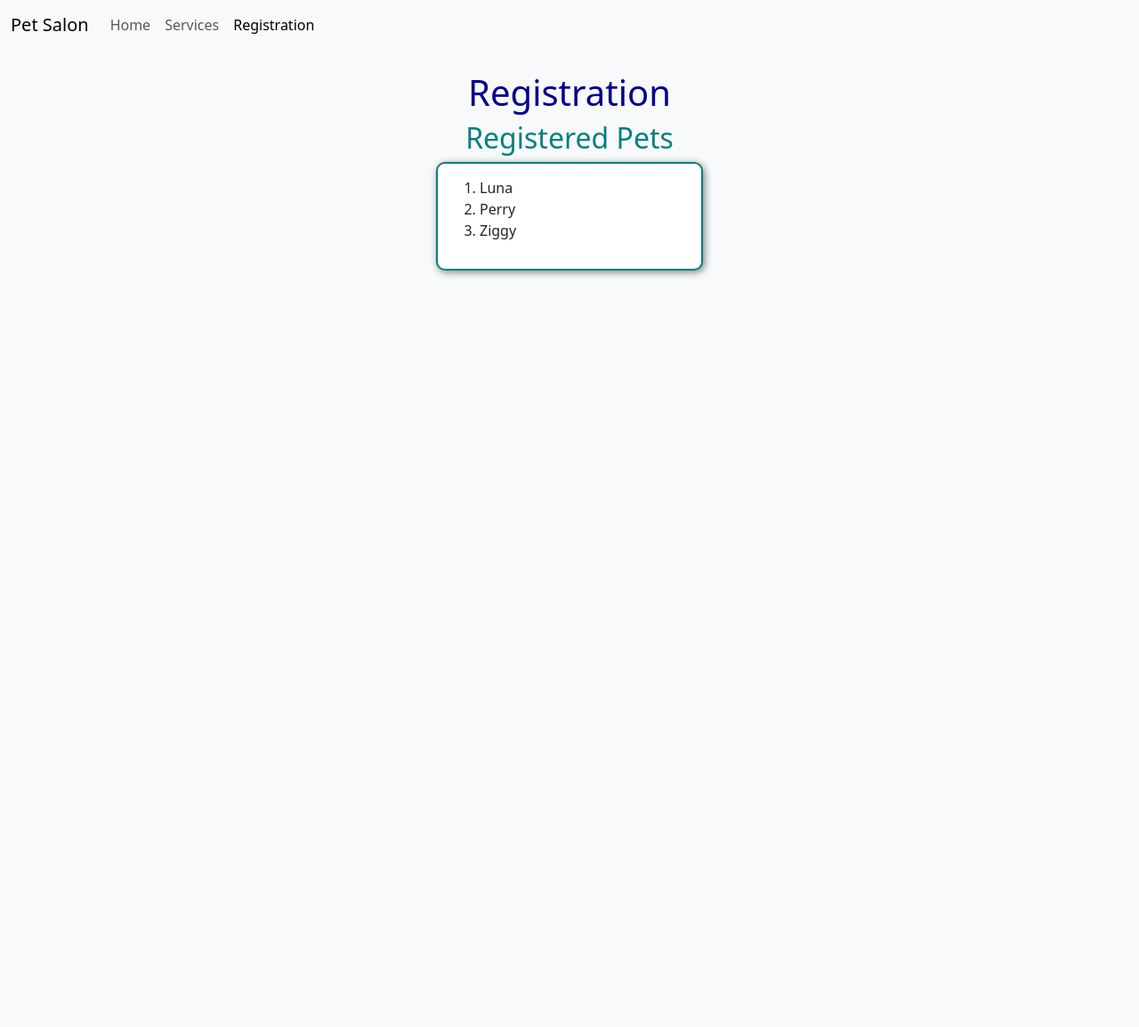
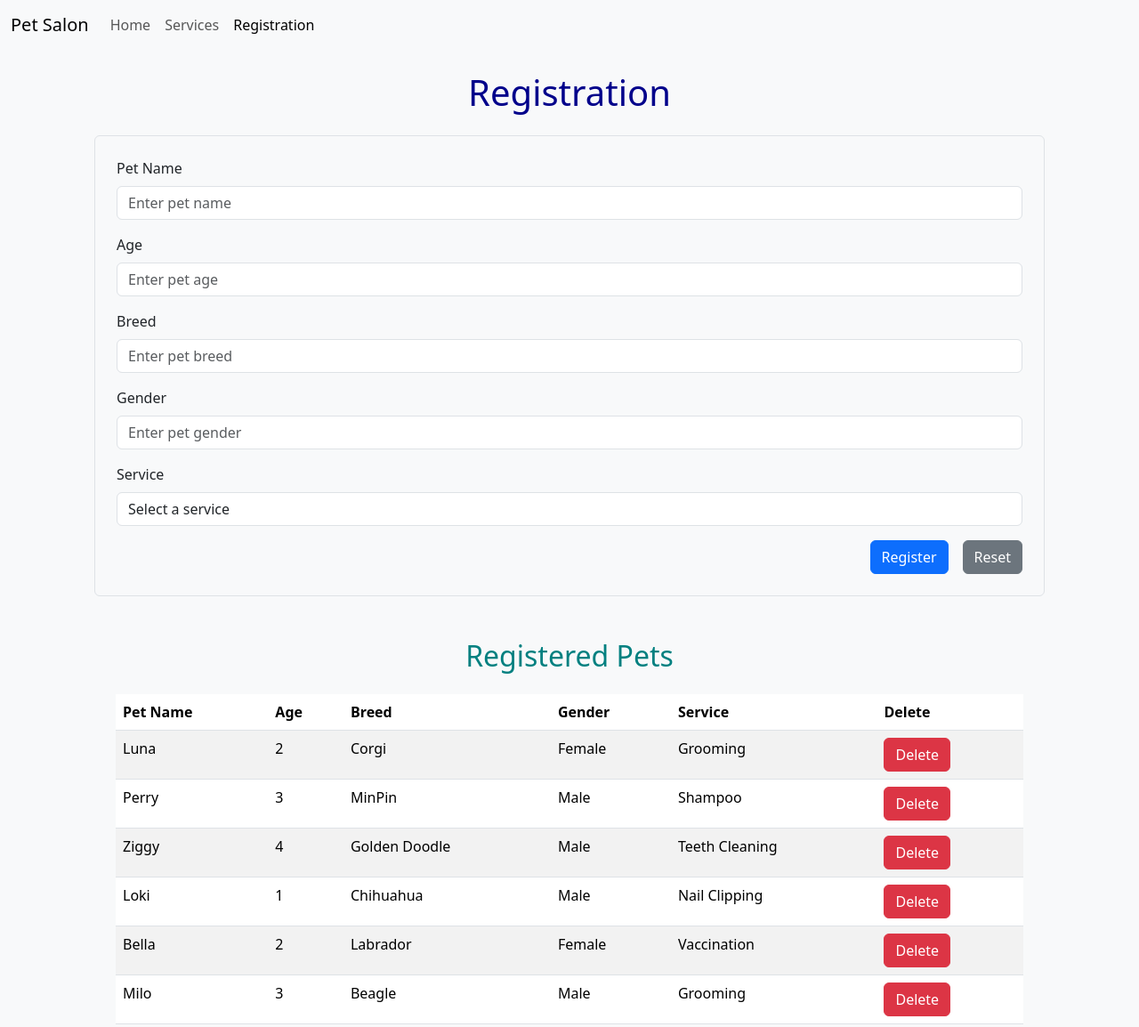
Before and after one commit to SmithJ1993/PetSalonCH73, a plain HTML site: page registration.html in a window 1280 px wide. Shown: the whole page at 89% size. Before the commit the page ends 800 px from the top, so only its background shows below. Drawn offline with nearby package versions, Linux system fonts and the light colour scheme.

Commit message:
Assignment 3

```diff
--- a/registration.html
+++ b/registration.html
@@ -48,10 +48,63 @@
 <div class="container mt-4">
     <h1>Registration</h1>
 
-    <h2>Registered Pets</h2>
-    <div>
-        <p id="sentence"></p>
-    </div>
+    <form class="m-4 border p-4 bg-light rounded">
+            <div class="mb-3">
+                <label for="petName" class="form-label">Pet Name</label>
+                <input type="text" class="form-control" id="petName" placeholder="Enter pet name">
+            </div>
+
+            <div class="mb-3">
+                <label class="form-label">Age</label>
+                <input class="form-control" type="number" placeholder="Enter pet age" step="any">
+            </div>
+
+            <div class="mb-3">
+                <label class="form-label">Breed</label>
+                <input class="form-control" type="text" placeholder="Enter pet breed">
+            </div>
+
+            <div class="mb-3">
+                <label class="form-label">Gender</label>
+                <input class="form-control" type="text" placeholder="Enter pet gender">
+            </div>
+
+            <div class="mb-3">
+                <label class="form-label">Service</label>
+                <select class="form-control">
+                    <option value="">Select a service</option>
+                    <option value="grooming">Grooming</option>
+                    <option value="vaccination">Vaccination</option>
+                </select>
+            </div>
+
+            <div class="d-flex justify-content-end gap-3">
+                <button class="btn btn-primary" type="submit">Register</button>
+                <button class="btn btn-secondary" type="reset">Reset</button>
+            </div>
+
+        </form>
+<section class="m-5">
+        <h2>Registered Pets</h2>
+        <table class="table table-striped mt-4">
+            <thead>
+                <tr>
+                    <th >Pet Name</th>
+                    <th >Age</th>
+                    <th >Breed</th>
+                    <th >Gender</th>
+                    <th >Service</th>
+                    <th >Delete</th>
+                </tr>
+            </thead>
+
+            <tbody id="petsTable">
+                <!-- Registered pets will be added here dynamically -->
+
+            </tbody>
+
+        </table>
+
 </div>
 
     <script src="scripts/registration1.js"></script>
--- a/scripts/registration1.js
+++ b/scripts/registration1.js
@@ -20,17 +20,6 @@ let pet3 = {
     ServiceType: "Teeth Cleaning",
     Breed: "Golden Doodle"
 }
-function displayPets(){
-    let sentenceContainer = document.getElementById("sentence");
-    sentenceContainer.innerHTML = `
-    <ol>
-        <li>${pet1.Name}</li>
-        <li>${pet2.Name}</li>
-        <li>${pet3.Name}</li>
-    </ol>
-    `;
-}
-displayPets();
 
 function Pet(Name, Age, Gender, ServiceType, Breed){
     this.Name = Name;
@@ -43,3 +32,26 @@ function Pet(Name, Age, Gender, ServiceType, Breed){
 let pet4 = new Pet("Loki", 1, "Male", "Nail Clipping", "Chihuahua");
 let pet5 = new Pet("Bella", 2, "Female", "Vaccination", "Labrador");
 let pet6 = new Pet("Milo", 3, "Male", "Grooming", "Beagle");
+
+function displayRow(pet){
+    let table = document.getElementById("petsTable");
+
+    table.innerHTML += `
+    <tr>
+        <td>${pet.Name}</td>
+        <td>${pet.Age}</td>
+        <td>${pet.Breed}</td>
+        <td>${pet.Gender}</td>
+        <td>${pet.ServiceType}</td>
+        <td>
+        <button class="btn btn-danger">Delete</button>
+        </td>
+    </tr>
+    `;
+}
+displayRow(pet1);
+displayRow(pet2);
+displayRow(pet3);
+displayRow(pet4);
+displayRow(pet5);
+displayRow(pet6);
```
Also changed, not shown: 104-forms.html (added, +64 -0 lines), scripts/104-forms.js (added, +33 -0 lines).
